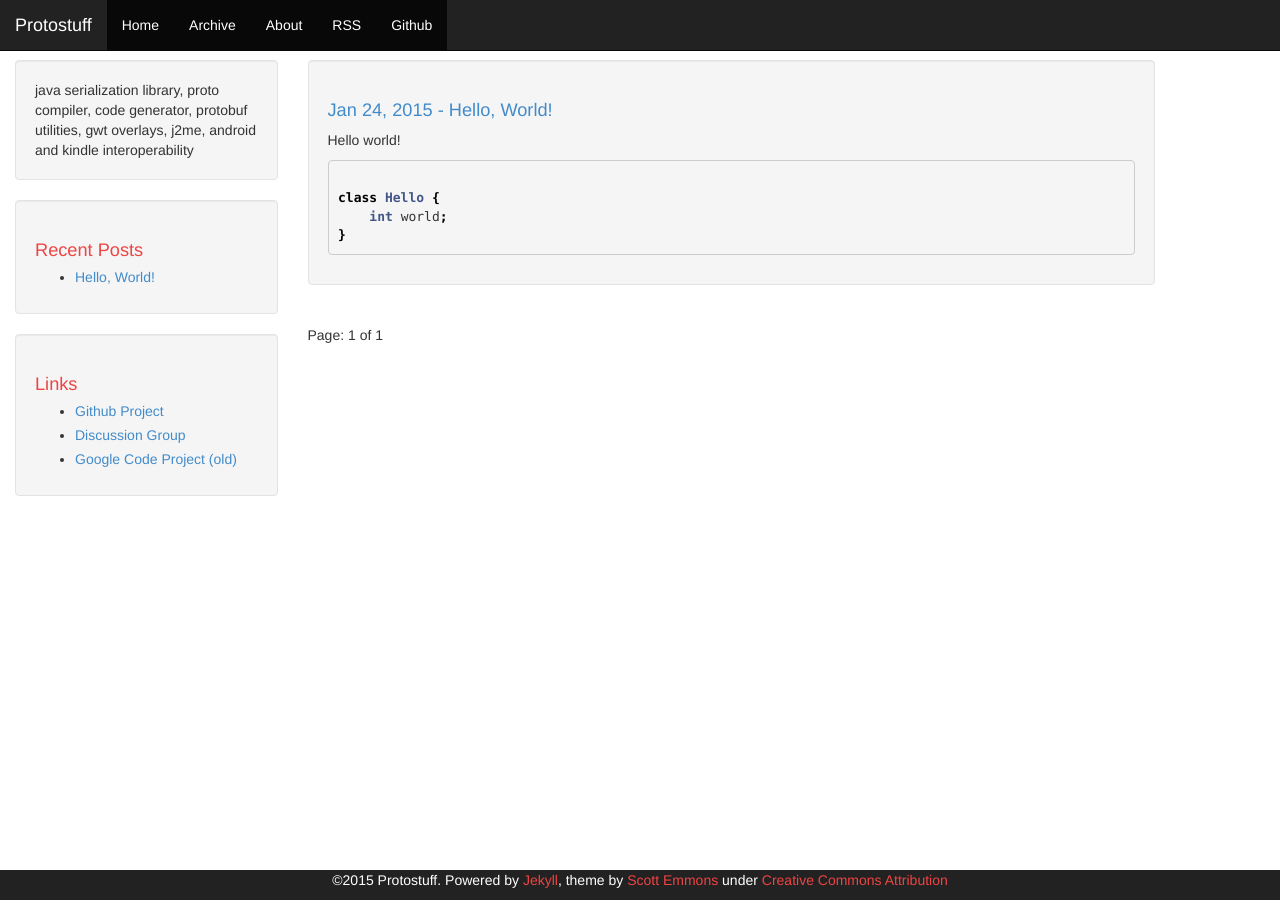
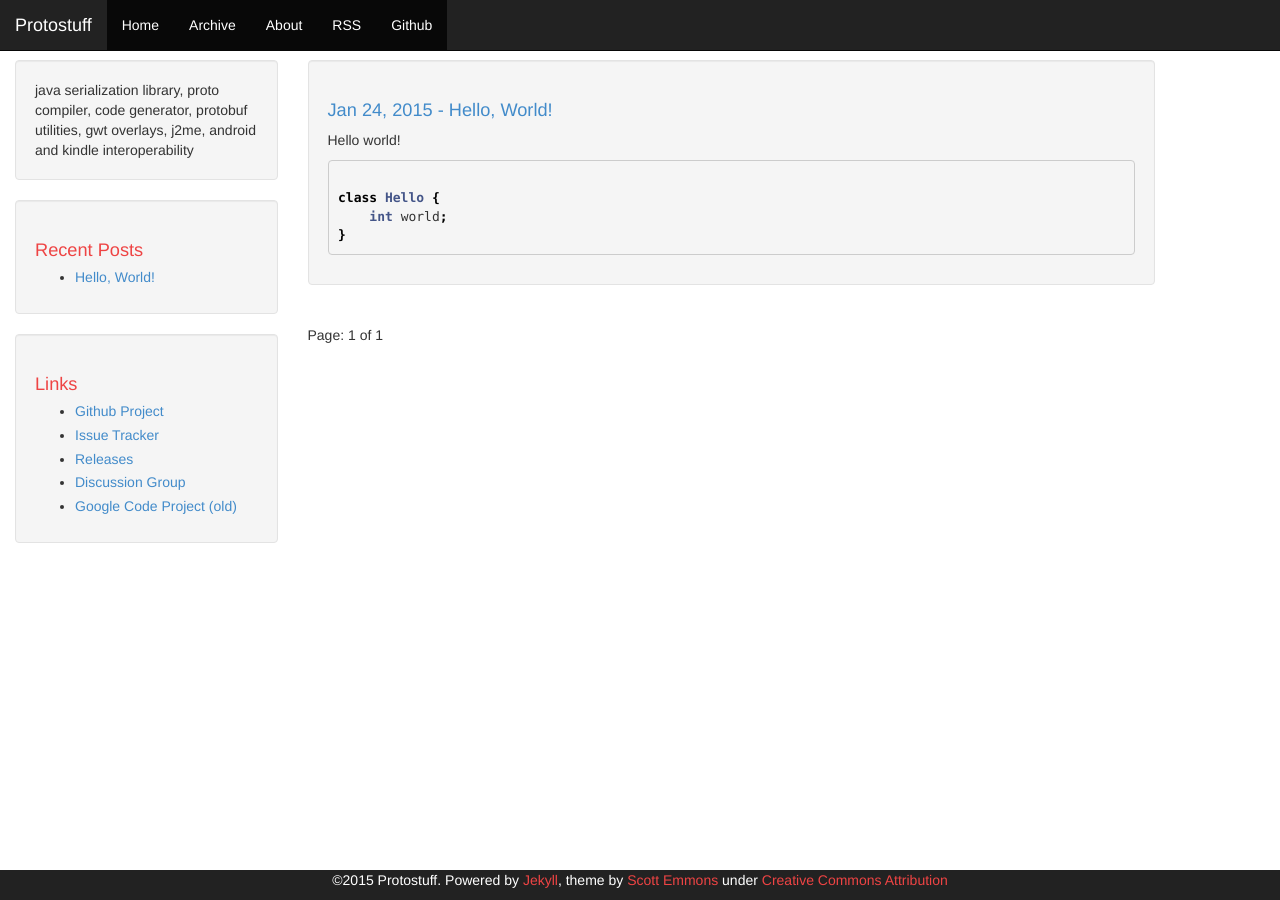
Before and after one commit to protostuff/protostuff.github.io, a Jekyll site: the page built from index.html, in a window 1280 px wide. Built offline with Jekyll 4.4.1, drawn with Linux system fonts in a browser that asks for light colours; Markdown is read by kramdown in place of the engine named in the settings; the list of posts is cut into pages by our own code.

Commit message:
Add links to issue tracker and releases page

```diff
--- a/_includes/links-list.html
+++ b/_includes/links-list.html
@@ -1,6 +1,8 @@
 <h1>Links</h1>
 <ul>
   <li><a href="https://github.com/protostuff/protostuff">Github Project</a></li>
-  <li><a href="https://groups.google.com/forum/#!forum/protostuff">Discussion Group</li>
+  <li><a href="https://github.com/protostuff/protostuff/issues">Issue Tracker</a></li>
+  <li><a href="https://github.com/protostuff/protostuff/releases">Releases</a></li>
+  <li><a href="https://groups.google.com/forum/#!forum/protostuff">Discussion Group</a></li>
   <li><a href="https://code.google.com/p/protostuff/">Google Code Project (old)</a></li>
 </ul>
```
